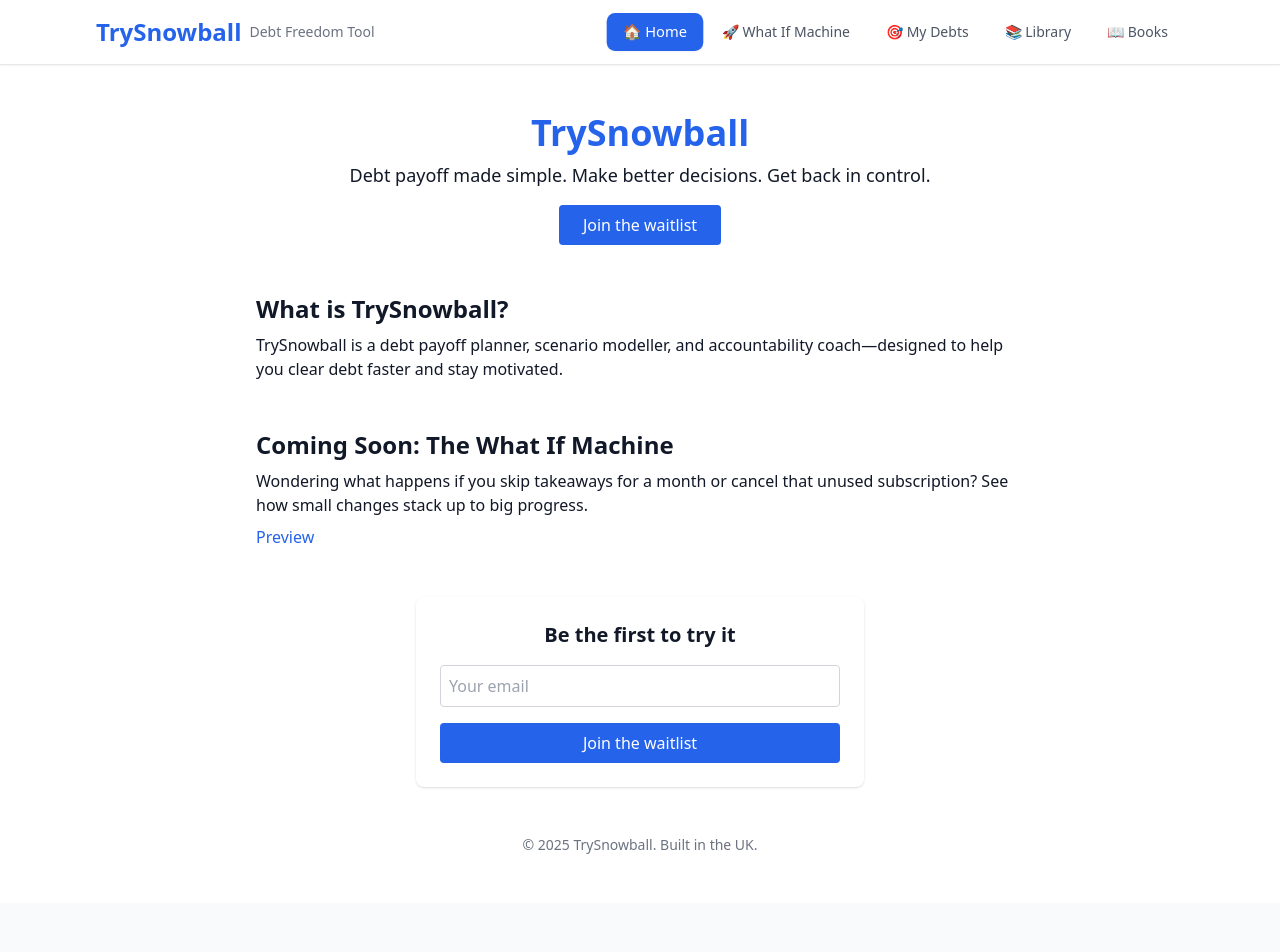
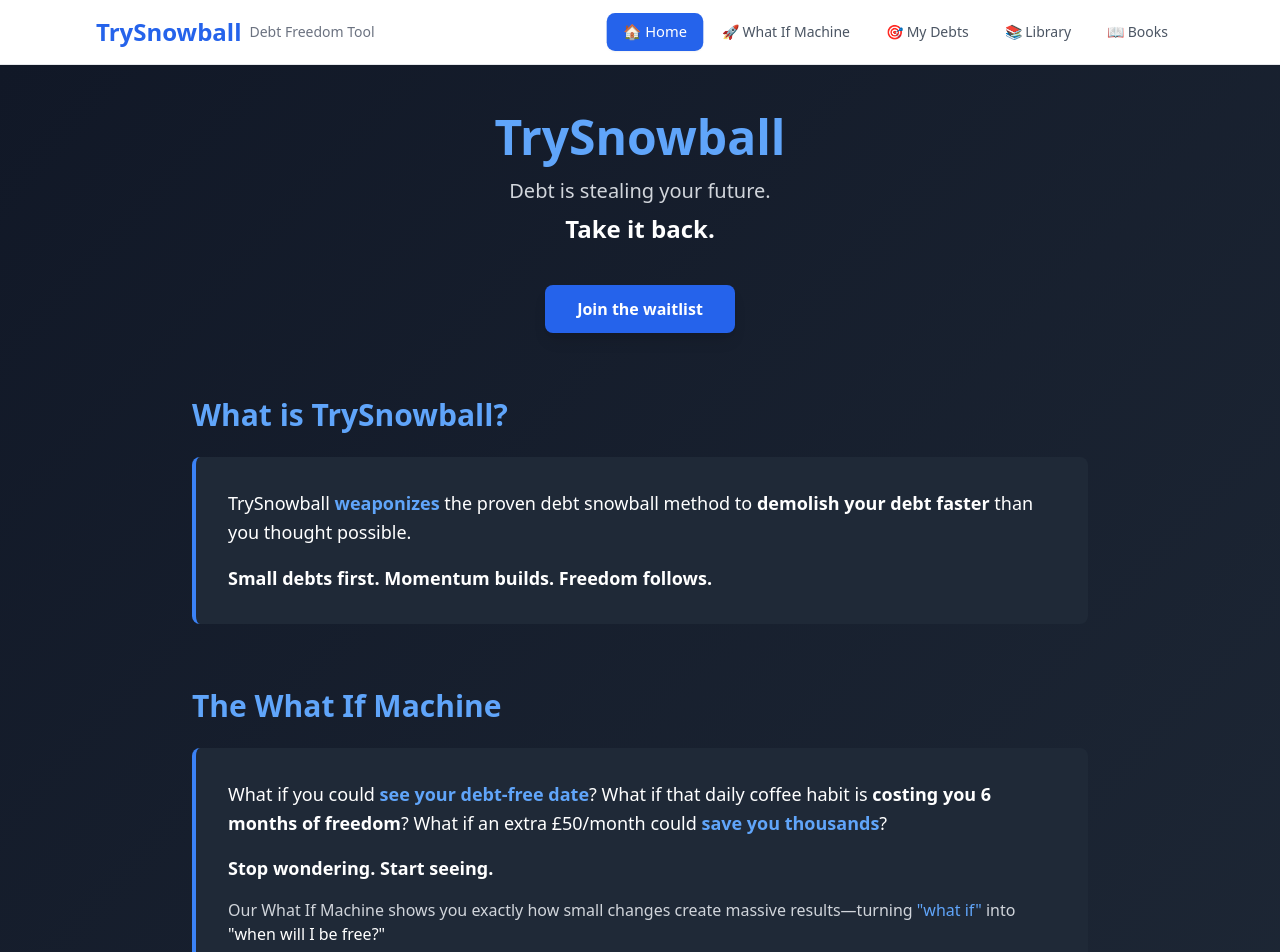
Before and after one commit to richbate/trysnowball-frontend, a React (Create React App) app: page / in a window 1280 px wide. Shown: the top 952 px of the page. Built offline with nearby package versions, Linux system fonts and the light colour scheme.

Commit message:
randomised debts and new home

```diff
--- a/src/pages/Home.jsx
+++ b/src/pages/Home.jsx
@@ -2,28 +2,55 @@ import React from 'react';
 
 const Home = () => {
   return (
-    <div className="min-h-screen bg-white text-gray-900 px-6 py-12">
-      <header className="text-center mb-12">
-        <h1 className="text-4xl font-bold text-blue-600 mb-2">TrySnowball</h1>
-        <p className="text-lg">Debt payoff made simple. Make better decisions. Get back in control.</p>
-        <a href="#signup" className="inline-block mt-4 px-6 py-2 bg-blue-600 text-white rounded hover:bg-blue-700">
+    <div className="min-h-screen bg-gradient-to-br from-gray-900 to-gray-800 text-white px-6 py-12">
+      <header className="text-center mb-16">
+        <h1 className="text-5xl font-bold text-blue-400 mb-4">TrySnowball</h1>
+        <p className="text-xl mb-2 text-gray-300">Debt is stealing your future.</p>
+        <p className="text-2xl font-bold text-white mb-6">Take it back.</p>
+        <a href="#signup" className="inline-block mt-4 px-8 py-3 bg-blue-600 text-white rounded-lg font-semibold hover:bg-blue-700 transition-colors shadow-lg">
           Join the waitlist
         </a>
       </header>
 
-      <section className="mb-12 max-w-3xl mx-auto">
-        <h2 className="text-2xl font-semibold mb-2">What is TrySnowball?</h2>
-        <p>TrySnowball is a debt payoff planner, scenario modeller, and accountability coach—designed to help you clear debt faster and stay motivated.</p>
+      <section className="mb-16 max-w-4xl mx-auto">
+        <h2 className="text-3xl font-bold mb-6 text-blue-400">What is TrySnowball?</h2>
+        <div className="bg-gray-800 rounded-lg p-8 border-l-4 border-blue-500">
+          <p className="text-lg leading-relaxed mb-4">
+            TrySnowball <span className="text-blue-400 font-semibold">weaponizes</span> the proven debt snowball method to
+            <span className="text-white font-bold"> demolish your debt faster</span> than you thought possible.
+          </p>
+          <p className="text-gray-300 text-lg">
+            <strong className="text-white">Small debts first.</strong>
+            <strong className="text-white"> Momentum builds.</strong>
+            <strong className="text-white"> Freedom follows.</strong>
+          </p>
+        </div>
       </section>
 
-      <section className="mb-12 max-w-3xl mx-auto">
-        <h2 className="text-2xl font-semibold mb-2">Coming Soon: The What If Machine</h2>
-        <p>Wondering what happens if you skip takeaways for a month or cancel that unused subscription? See how small changes stack up to big progress.</p>
-        <a href="#whatif" className="inline-block mt-2 text-blue-600 hover:underline">Preview</a>
+      <section className="mb-16 max-w-4xl mx-auto">
+        <h2 className="text-3xl font-bold mb-6 text-blue-400">The What If Machine</h2>
+        <div className="bg-gray-800 rounded-lg p-8 border-l-4 border-blue-500">
+          <p className="text-lg leading-relaxed mb-4">
+            What if you could <span className="text-blue-400 font-semibold">see your debt-free date</span>?
+            What if that daily coffee habit is <span className="text-white font-semibold">costing you 6 months of freedom</span>?
+            What if an extra £50/month could <span className="text-blue-400 font-semibold">save you thousands</span>?
+          </p>
+          <p className="text-lg font-bold text-white mb-4">
+            Stop wondering. Start seeing.
+          </p>
+          <p className="text-gray-300">
+            Our What If Machine shows you exactly how small changes create massive results—turning
+            <span className="text-blue-400 font-medium"> "what if"</span> into
+            <span className="text-white font-medium"> "when will I be free?"</span>
+          </p>
+          <a href="#whatif" className="inline-block mt-4 text-blue-400 hover:text-blue-300 font-semibold text-lg">
+            See your way out →
+          </a>
+        </div>
       </section>
 
-      <section id="signup" className="bg-white rounded-lg shadow p-6 my-10 max-w-md mx-auto">
-  <h2 className="text-xl font-bold mb-4 text-center">Be the first to try it</h2>
+      <section id="signup" className="bg-gray-800 rounded-lg shadow-2xl p-8 my-16 max-w-md mx-auto border border-gray-700">
+        <h2 className="text-2xl font-bold mb-6 text-center text-white">Be the first to try it</h2>
         <form name="signup" method="POST" data-netlify="true">
           <input type="hidden" name="form-name" value="signup" />
           <input
@@ -31,18 +58,18 @@ const Home = () => {
             name="email"
             placeholder="Your email"
             required
-      className="w-full p-2 border border-gray-300 rounded mb-4"
+            className="w-full p-3 border border-gray-600 rounded-lg mb-4 bg-gray-700 text-white placeholder-gray-400 focus:border-blue-400 focus:outline-none"
           />
           <button
             type="submit"
-      className="w-full bg-blue-600 text-white py-2 px-4 rounded hover:bg-blue-700"
+            className="w-full bg-blue-600 text-white py-3 px-4 rounded-lg hover:bg-blue-700 transition-colors font-semibold"
           >
             Join the waitlist
           </button>
         </form>
       </section>
 
-      <footer className="text-center mt-12 text-sm text-gray-500">
+      <footer className="text-center mt-16 text-sm text-gray-400">
         <p>© {new Date().getFullYear()} TrySnowball. Built in the UK.</p>
       </footer>
     </div>
--- a/src/pages/MyDebtsPage.js
+++ b/src/pages/MyDebtsPage.js
@@ -1,15 +1,51 @@
 import React from 'react';
 
-// Your actual debt data
-const debts = [
-  { name: 'PayPal', balance: 875, rate: 0, minPayment: 50, limit: 3000, notes: '' },
-  { name: 'Virgin', balance: 1654, rate: 20, minPayment: 24.9, limit: 5900, notes: '£4000 0% transfer available' },
-  { name: 'Barclaycard', balance: 2930, rate: 20, minPayment: 56, limit: 3000, notes: '' },
-  { name: 'Halifax 1', balance: 2975, rate: 20, minPayment: 131, limit: 15000, notes: '' },
-  { name: 'NatWest', balance: 6486, rate: 0, minPayment: 55, limit: 7950, notes: '0% balance transfer offer' },
-  { name: 'Halifax 2', balance: 8823, rate: 20, minPayment: 254, limit: 10000, notes: '' },
-  { name: 'MBNA', balance: 10198, rate: 20, minPayment: 311, limit: 14000, notes: '' }
-];
+// Generate realistic random debt data
+const generateRandomDebts = () => {
+  const debtTypes = [
+    { name: 'Barclaycard', minRate: 18, maxRate: 29, minLimit: 1500, maxLimit: 5000 },
+    { name: 'Halifax Credit Card', minRate: 16, maxRate: 25, minLimit: 2000, maxLimit: 8000 },
+    { name: 'MBNA Card', minRate: 19, maxRate: 27, minLimit: 3000, maxLimit: 12000 },
+    { name: 'Virgin Money', minRate: 17, maxRate: 24, minLimit: 2500, maxLimit: 6000 },
+    { name: 'Tesco Clubcard', minRate: 22, maxRate: 35, minLimit: 1000, maxLimit: 3500 },
+    { name: 'Personal Loan', minRate: 6, maxRate: 15, minLimit: 5000, maxLimit: 20000 },
+    { name: 'Car Finance', minRate: 3, maxRate: 12, minLimit: 8000, maxLimit: 30000 },
+    { name: 'Overdraft', minRate: 25, maxRate: 40, minLimit: 500, maxLimit: 2500 },
+    { name: 'PayPal Credit', minRate: 0, maxRate: 23, minLimit: 1000, maxLimit: 4000 },
+    { name: 'Store Card', minRate: 28, maxRate: 39, minLimit: 500, maxLimit: 2000 }
+  ];
+
+  // Randomly select 4-7 debts
+  const numDebts = Math.floor(Math.random() * 4) + 4;
+  const selectedTypes = [...debtTypes].sort(() => 0.5 - Math.random()).slice(0, numDebts);
+
+  return selectedTypes.map((type, index) => {
+    const limit = Math.floor(Math.random() * (type.maxLimit - type.minLimit) + type.minLimit);
+    const utilizationPercent = Math.random() * 85 + 5; // 5% to 90% utilization
+    const balance = Math.floor(limit * (utilizationPercent / 100));
+    const rate = Math.floor(Math.random() * (type.maxRate - type.minRate) + type.minRate);
+    const minPayment = Math.max(25, Math.floor(balance * (Math.random() * 0.02 + 0.02))); // 2-4% of balance, min £25
+
+    // Add some realistic notes
+    let notes = '';
+    if (rate === 0) notes = '0% promotional rate';
+    else if (utilizationPercent > 80) notes = 'High utilization - consider transfer';
+    else if (rate > 30) notes = 'High interest rate';
+    else if (balance < limit * 0.3) notes = 'Good utilization level';
+
+    return {
+      name: type.name,
+      balance: Math.round(balance),
+      rate,
+      minPayment: Math.round(minPayment * 100) / 100, // Round to 2 decimal places
+      limit,
+      notes
+    };
+  });
+};
+
+// Generate random debt data on each page load
+const debts = generateRandomDebts();
 
 const formatCurrency = (value) => {
   if (typeof value !== 'number' || isNaN(value)) return '£0';
@@ -146,11 +182,12 @@ const MyDebtsPage = ({ onPageChange }) => {
                       </td>
                       <td className="px-6 py-4 whitespace-nowrap text-right">
                         <div className="text-sm font-bold text-red-600">{formatCurrency(debt.balance)}</div>
-<div className={`text-xs font-medium ${
-  utilizationPercent < 75 ? 'text-green-600' : 'text-red-500'
-}`}>
-  {utilizationPercent.toFixed(0)}% used
-</div>                      </td>
+                        <div className={`text-xs font-medium ${
+                          utilizationPercent < 75 ? 'text-green-600' : 'text-red-500'
+                        }`}>
+                          {utilizationPercent.toFixed(0)}% used
+                        </div>
+                      </td>
                       <td className="px-6 py-4 whitespace-nowrap text-right">
                         <span className={`inline-flex items-center px-2.5 py-0.5 rounded-full text-xs font-medium ${
                           debt.rate === 0 ? 'bg-green-100 text-green-800' :
--- a/src/pages/WhatIfMachine.js
+++ b/src/pages/WhatIfMachine.js
@@ -4,16 +4,43 @@ import {
   Tooltip, Legend, ResponsiveContainer
 } from 'recharts';
 
-// Static debts to avoid being a useMemo dependency
-const initialDebts = [
-  { name: 'PayPal', balance: 875, rate: 0, minPayment: 50 },
-  { name: 'Virgin', balance: 1654, rate: 20, minPayment: 24.9 },
-  { name: 'Barclaycard', balance: 2930, rate: 20, minPayment: 56 },
-  { name: 'Halifax 1', balance: 2975, rate: 20, minPayment: 131 },
-  { name: 'NatWest', balance: 6486, rate: 0, minPayment: 55 },
-  { name: 'Halifax 2', balance: 8823, rate: 20, minPayment: 254 },
-  { name: 'MBNA', balance: 10198, rate: 20, minPayment: 311 }
-];
+// Generate realistic random debt data
+const generateRandomDebts = () => {
+  const debtTypes = [
+    { name: 'Barclaycard', minRate: 18, maxRate: 29, minLimit: 1500, maxLimit: 5000 },
+    { name: 'Halifax Credit Card', minRate: 16, maxRate: 25, minLimit: 2000, maxLimit: 8000 },
+    { name: 'MBNA Card', minRate: 19, maxRate: 27, minLimit: 3000, maxLimit: 12000 },
+    { name: 'Virgin Money', minRate: 17, maxRate: 24, minLimit: 2500, maxLimit: 6000 },
+    { name: 'Tesco Clubcard', minRate: 22, maxRate: 35, minLimit: 1000, maxLimit: 3500 },
+    { name: 'Personal Loan', minRate: 6, maxRate: 15, minLimit: 5000, maxLimit: 20000 },
+    { name: 'Car Finance', minRate: 3, maxRate: 12, minLimit: 8000, maxLimit: 30000 },
+    { name: 'Overdraft', minRate: 25, maxRate: 40, minLimit: 500, maxLimit: 2500 },
+    { name: 'PayPal Credit', minRate: 0, maxRate: 23, minLimit: 1000, maxLimit: 4000 },
+    { name: 'Store Card', minRate: 28, maxRate: 39, minLimit: 500, maxLimit: 2000 }
+  ];
+
+  // Randomly select 4-7 debts
+  const numDebts = Math.floor(Math.random() * 4) + 4;
+  const selectedTypes = [...debtTypes].sort(() => 0.5 - Math.random()).slice(0, numDebts);
+
+  return selectedTypes.map((type, index) => {
+    const limit = Math.floor(Math.random() * (type.maxLimit - type.minLimit) + type.minLimit);
+    const utilizationPercent = Math.random() * 85 + 5; // 5% to 90% utilization
+    const balance = Math.floor(limit * (utilizationPercent / 100));
+    const rate = Math.floor(Math.random() * (type.maxRate - type.minRate) + type.minRate);
+    const minPayment = Math.max(25, Math.floor(balance * (Math.random() * 0.02 + 0.02))); // 2-4% of balance, min £25
+
+    return {
+      name: type.name,
+      balance: Math.round(balance),
+      rate,
+      minPayment: Math.round(minPayment * 100) / 100, // Round to 2 decimal places
+    };
+  });
+};
+
+// Generate random debt data on each page load
+const initialDebts = generateRandomDebts();
 
 // Format currency
 const formatCurrency = (value) => {
```
Lines whose indentation alone changed are shown as unchanged.
